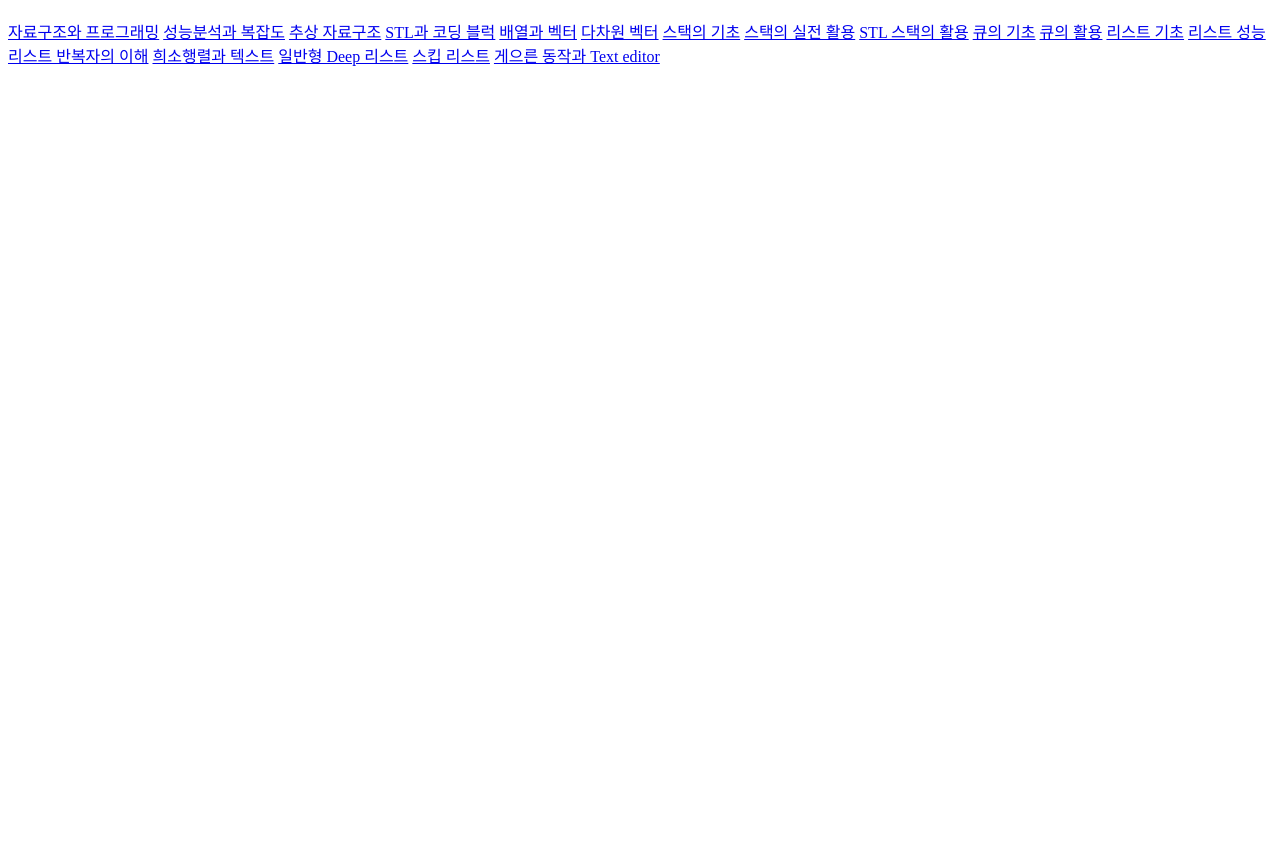
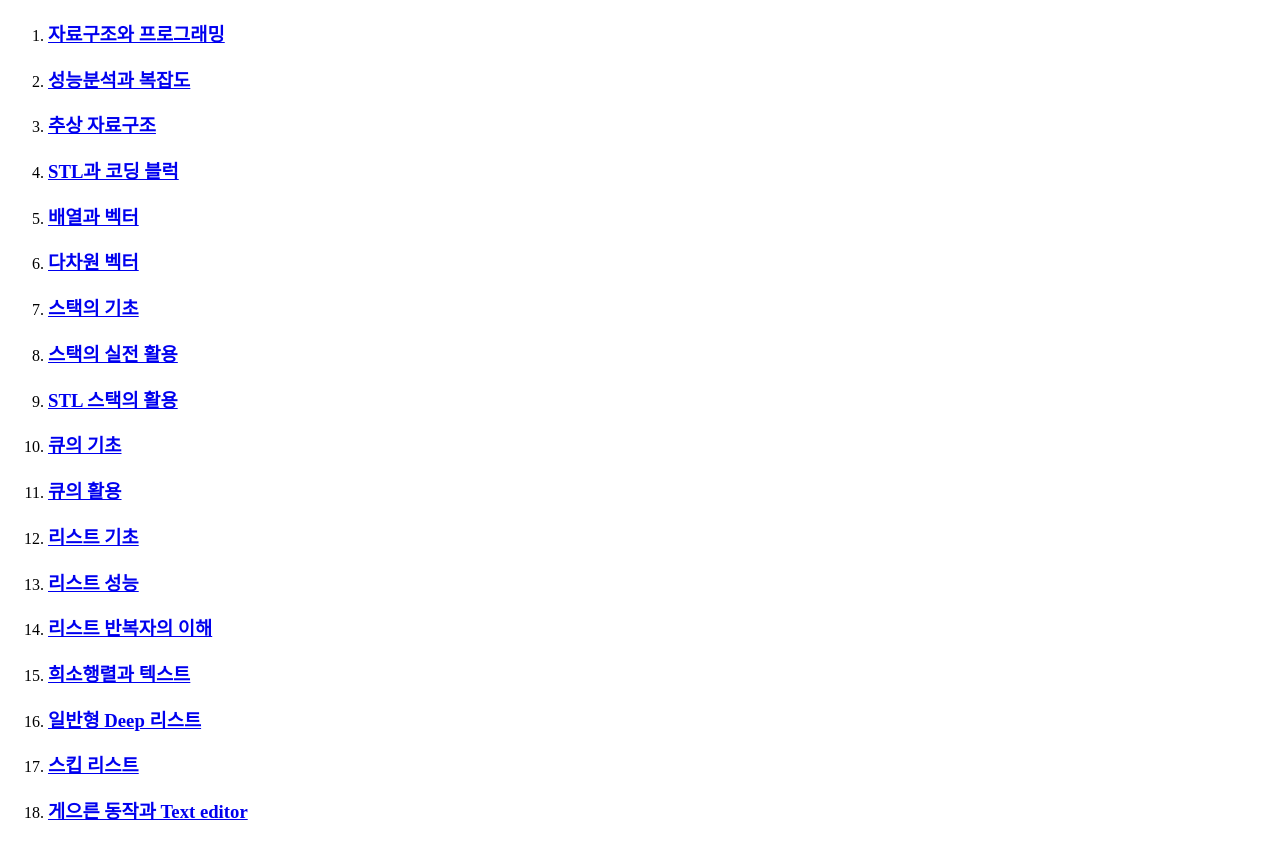
Before and after one commit to SUNBEAMktw/p_a_n_g, a plain HTML site: page index.html in a window 1280 px wide. Shown: the part 61-903 px from the top of the page. Before the commit the page ends 800 px from the top, so only its background shows below. Drawn offline with Linux system fonts and the light colour scheme.

Commit message:
Update index.html

```diff
--- a/index.html
+++ b/index.html
@@ -2,23 +2,25 @@
 <html>
 <body>
   <h1>pang</h1>
-  <a href="1/home.html>"<h3>자료구조와 프로그래밍</h3></a>
-  <a href="2/home.html>"<h3>성능분석과 복잡도</h3></a>
-  <a href="3/home.html>"<h3>추상 자료구조</h3></a>
-  <a href="4/home.html>"<h3>STL과 코딩 블럭</h3></a>
-  <a href="5/home.html>"<h3>배열과 벡터</h3></a>
-  <a href="6/home.html>"<h3>다차원 벡터</h3></a>
-  <a href="7/home.html>"<h3>스택의 기초</h3></a>
-  <a href="8/home.html>"<h3>스택의 실전 활용</h3></a>
-  <a href="9/home.html>"<h3>STL 스택의 활용</h3></a>
-  <a href="10/home.html>"<h3>큐의 기초</h3></a>
-  <a href="11/home.html>"<h3>큐의 활용</h3></a>
-  <a href="12/home.html>"<h3>리스트 기초</h3></a>
-  <a href="13/home.html>"<h3>리스트 성능</h3></a>
-  <a href="14/home.html>"<h3>리스트 반복자의 이해</h3></a>
-  <a href="15/home.html>"<h3>희소행렬과 텍스트</h3></a>
-  <a href="16/home.html>"<h3>일반형 Deep 리스트</h3></a>
-  <a href="17/home.html>"<h3>스킵 리스트</h3></a>
-  <a href="18/home.html>"<h3>게으른 동작과 Text editor</h3></a>
+  <ol>
+  <li><a href="1/home.html"><h3>자료구조와 프로그래밍</h3></a></li>
+  <li><a href="2/home.html"><h3>성능분석과 복잡도</h3></a></li>
+  <li><a href="3/home.html"><h3>추상 자료구조</h3></a></li>
+  <li><a href="4/home.html"><h3>STL과 코딩 블럭</h3></a></li>
+  <li><a href="5/home.html"><h3>배열과 벡터</h3></a></li>
+  <li><a href="6/home.html"><h3>다차원 벡터</h3></a></li>
+  <li><a href="7/home.html"><h3>스택의 기초</h3></a></li>
+  <li><a href="8/home.html"><h3>스택의 실전 활용</h3></a></li>
+  <li><a href="9/home.html"><h3>STL 스택의 활용</h3></a></li>
+  <li><a href="10/home.html"><h3>큐의 기초</h3></a></li>
+  <li><a href="11/home.html"><h3>큐의 활용</h3></a></li>
+  <li><a href="12/home.html"><h3>리스트 기초</h3></a></li>
+  <li><a href="13/home.html"><h3>리스트 성능</h3></a></li>
+  <li><a href="14/home.html"><h3>리스트 반복자의 이해</h3></a></li>
+  <li><a href="15/home.html"><h3>희소행렬과 텍스트</h3></a></li>
+  <li><a href="16/home.html"><h3>일반형 Deep 리스트</h3></a></li>
+  <li><a href="17/home.html"><h3>스킵 리스트</h3></a></li>
+  <li><a href="18/home.html"><h3>게으른 동작과 Text editor</h3></a></li>
+</ol>
   </body>
   </html>
```
